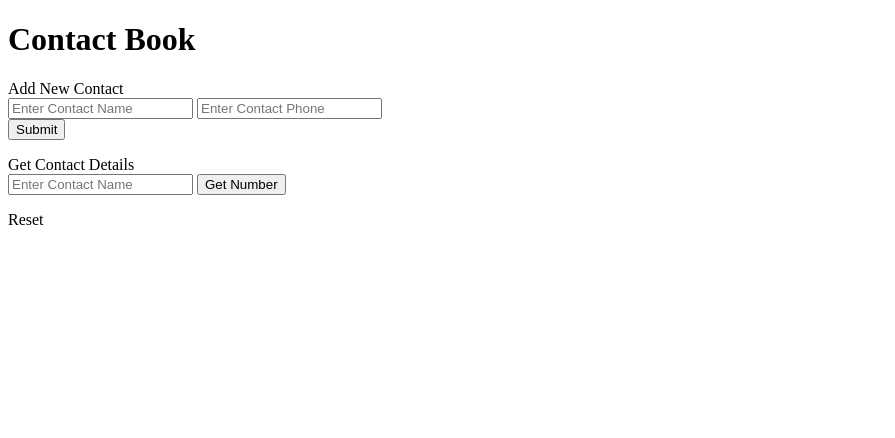
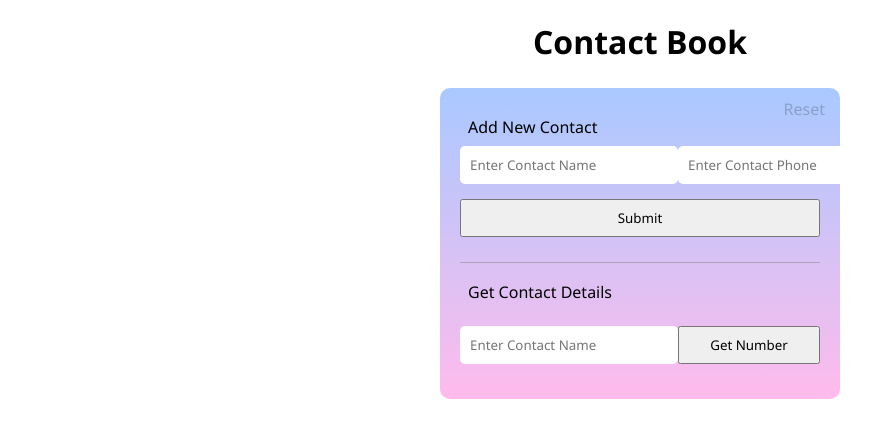
Before and after one commit to nktushar/ContactApp, a plain HTML site: page index.html in a window 1280 px wide. Shown: the whole page, without its empty margins (0-895 px from the left). Drawn offline with Linux system fonts and the light colour scheme.

Commit message:
designing done

```diff
--- a/index.html
+++ b/index.html
@@ -5,6 +5,7 @@
     <meta http-equiv="X-UA-Compatible" content="IE=edge">
     <meta name="viewport" content="width=device-width, initial-scale=1.0">
     <title>ContactApp</title>
+    <link rel="stylesheet" href="style.css">
 </head>
 <body>
     <header>
--- a/style.css
+++ b/style.css
@@ -0,0 +1,94 @@
+* {
+    margin: 0;
+    padding: 0;
+    box-sizing: border-box;
+    font-family: 'Segoe UI', sans-serif;
+}
+
+body {
+    width: 100%;
+    overflow: hiden;
+    display: flex;
+    flex-direction: column;
+    align-items: center;
+}
+
+.container {
+    width: 400px;
+    background-color: #a9c9ff;
+    background-image: linear-gradient(180deg, #a9c9ff 0%, #ffbbec 100%);
+    padding: 20px;
+    margin: 25px;
+    border-radius: 10px;
+    position: relative;
+}
+
+.get-container {
+    margin-top: 10px;
+    padding-top: 10px;
+    border-top: 1px solid rgba(128, 128, 128, 0.486);
+}
+
+label {
+    display: block;
+    padding: 8px;
+    font-weight: 500;
+}
+
+input[type="text"] {
+    border-radius: 5px;
+    border: none;
+    padding: 10px;
+    outline: none;
+}
+
+.addInputs, .getInputs {
+    display: flex;
+    justify-content: space-between;
+    align-items: center;
+}
+
+.displayContactStyle {
+    font-weight: 600;
+    background-color: #21bfe649;
+    border-radius: 10px;
+    padding: 10px;
+}
+
+.displayContactStyle::before {
+    content: '👉';
+}
+
+#displayNotification {
+    font-weight: 600;
+}
+
+#addContact {
+    width: 100%;
+    margin: 15px 0;
+    padding: 8px;
+    font-weight: 500;
+}
+
+#getContact {
+    width: 48%;
+    margin: 15px 0;
+    padding: 8px;
+    font-weight: 500;
+}
+
+.reset {
+    position: absolute;
+    top: 10px;
+    right: 15px;
+    background-color: #a9c9ff;
+    cursor: pointer;
+    opacity: 0.2;
+}
+
+h1 {
+    display: flex;
+    align-items: center;
+    gap: 20px;
+    margin-top: 20px;
+}
```
